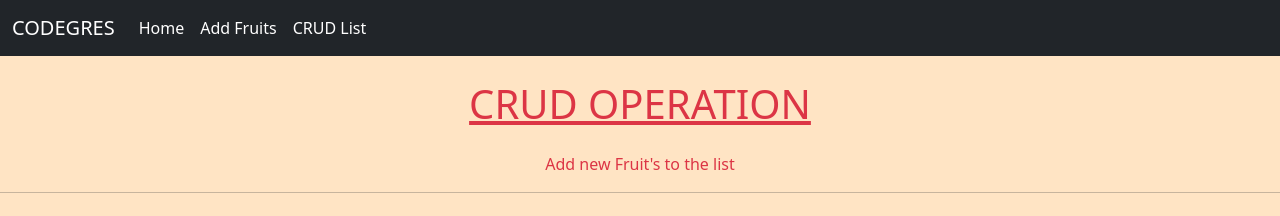
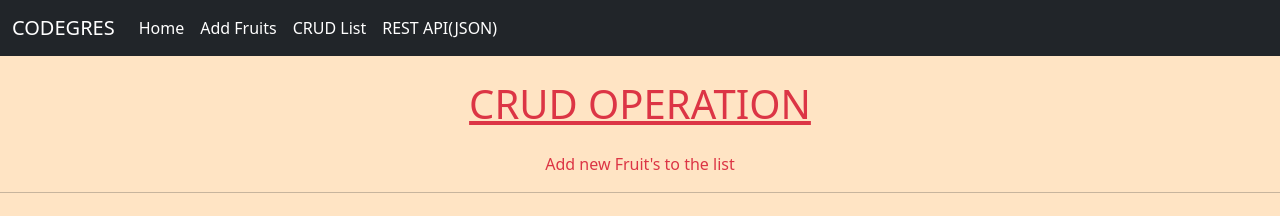
Before and after one commit to Subbu1592/CRUD-with-Image, a Django app: page /add/ in a window 1280 px wide. Shown: the top 216 px of the page. Run offline with Django 4.2, Linux system fonts and the light colour scheme; some libraries are stand-ins or nearby versions.

Commit message:
first commit

```diff
--- a/templates/base.html
+++ b/templates/base.html
@@ -30,7 +30,9 @@
               <li class="nav-item">
                 <a class="nav-link active" aria-current="page" href="/crudlist">CRUD List</a>
               </li>
-
+              <li class="nav-item">
+                <a class="nav-link active" aria-current="page" href="/galary">REST API(JSON)</a>
+              </li>
 
             </ul>
 
```
Also changed, not shown: public/static/images/6_SC9Xj2e.jpeg (added), public/static/images/8_VtLIg2g.webp (added).
